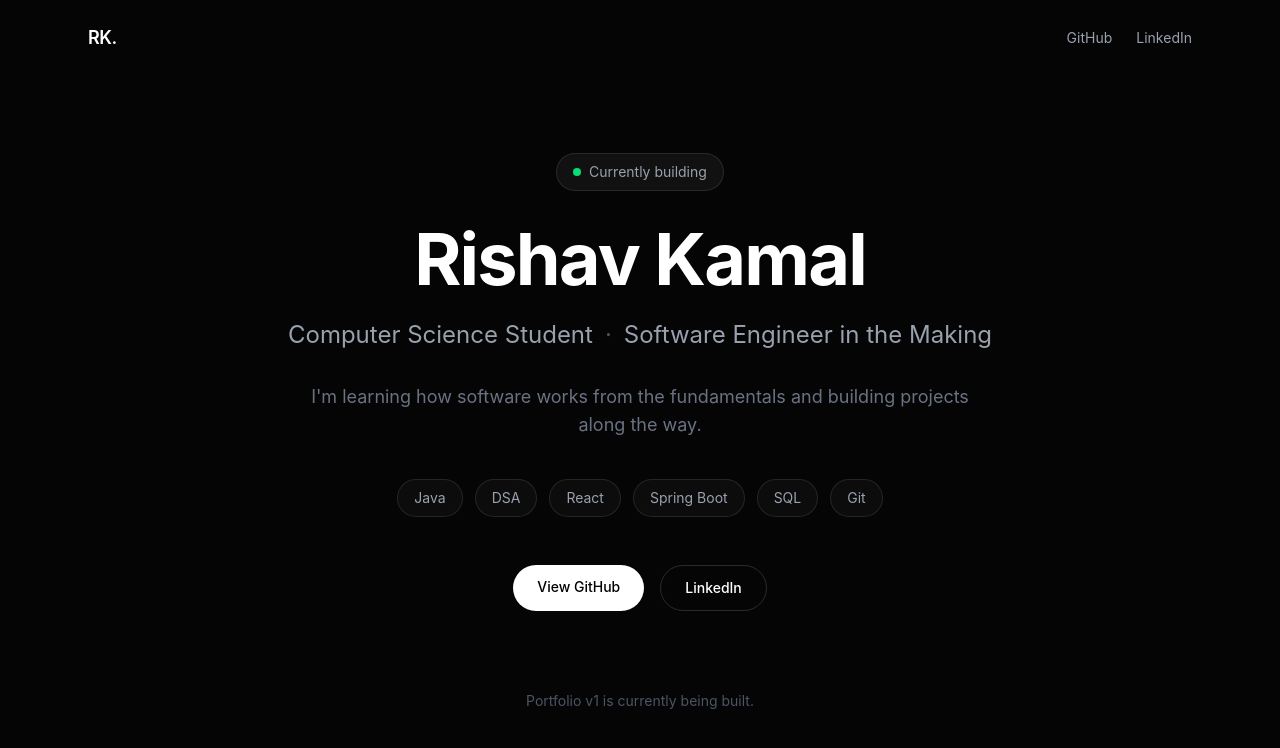
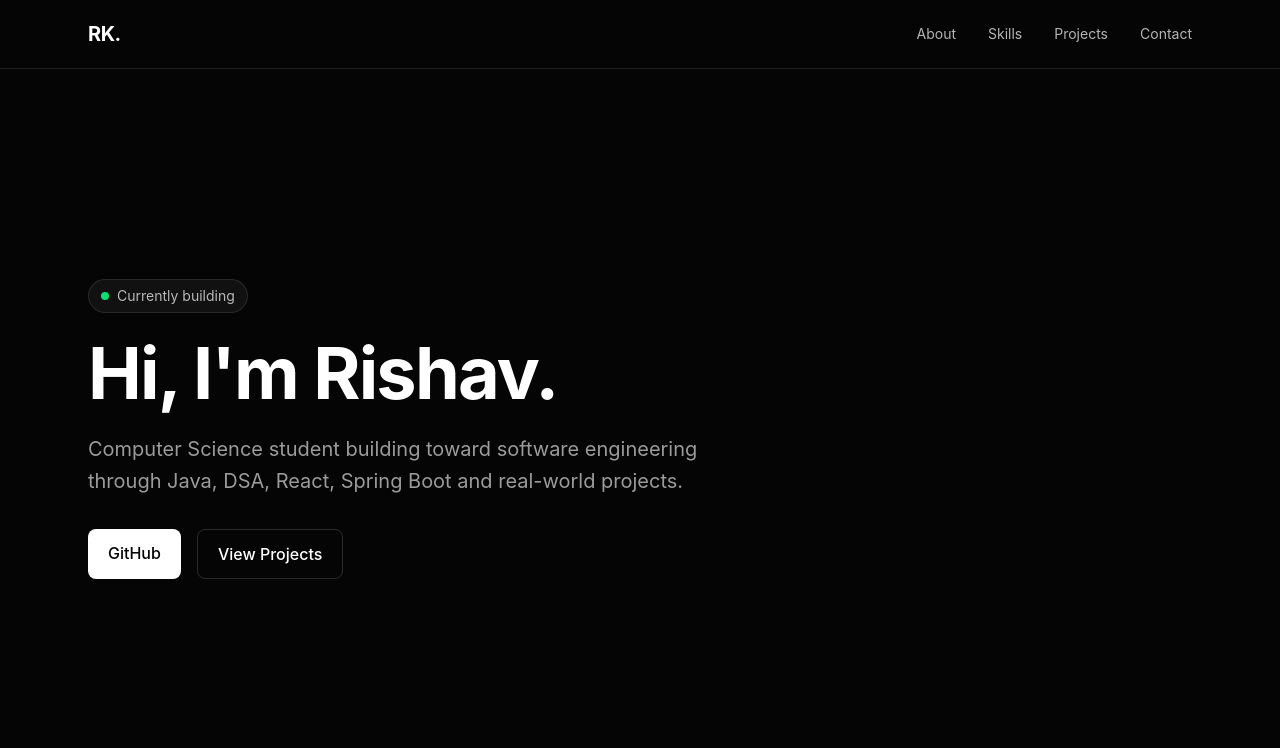
Before and after one commit to RishavKamal/portfolio, a React (Vite) app: page / in a window 1280 px wide. Shown: the top 748 px of the page. Built offline with nearby package versions, Linux system fonts and the light colour scheme.

Commit message:
added hero and navbar

```diff
--- a/src/App.jsx
+++ b/src/App.jsx
@@ -1,121 +1,13 @@
+import Navbar from "./components/Navbar";
+import Hero from "./components/Hero";
+
 const App = () => {
   return (
-    <main className="min-h-screen bg-[#050505] text-white">
+    <>
+      <Navbar />
+      <Hero />
+    </>
+  );
+};
 
-      {/* Navigation */}
-      <nav className="mx-auto flex max-w-6xl items-center justify-between px-6 py-6">
-        <div className="text-lg font-semibold tracking-tight">
-          RK.
-        </div>
-
-        <div className="flex items-center gap-6 text-sm text-gray-400">
-          <a
-            href="https://github.com/"
-            target="_blank"
-            rel="noreferrer"
-            className="transition hover:text-white"
-          >
-            GitHub
-          </a>
-
-          <a
-            href="https://www.linkedin.com/in/rishavkamal"
-            target="_blank"
-            rel="noreferrer"
-            className="transition hover:text-white"
-          >
-            LinkedIn
-          </a>
-        </div>
-      </nav>
-
-
-      {/* Hero */}
-      <section className="flex min-h-[calc(100vh-88px)] items-center justify-center px-6">
-        <div className="mx-auto max-w-4xl text-center">
-
-          {/* Status */}
-          <div className="mb-8 inline-flex items-center gap-2 rounded-full border border-white/10 bg-white/5 px-4 py-2 text-sm text-gray-400">
-            <span className="h-2 w-2 rounded-full bg-green-400"></span>
-            Currently building
-          </div>
-
-
-          {/* Heading */}
-          <h1 className="text-5xl font-bold tracking-tight sm:text-7xl">
-            Rishav Kamal
-          </h1>
-
-
-          {/* Subtitle */}
-          <p className="mt-6 text-xl text-gray-400 sm:text-2xl">
-            Computer Science Student
-            <span className="mx-3 text-gray-600">·</span>
-            Software Engineer in the Making
-          </p>
-
-
-          {/* Description */}
-          <p className="mx-auto mt-8 max-w-2xl text-base leading-7 text-gray-500 sm:text-lg">
-            I&apos;m learning how software works from the fundamentals
-            and building projects along the way.
-          </p>
-
-
-          {/* Technologies */}
-          <div className="mt-10 flex flex-wrap justify-center gap-3">
-            {[
-              "Java",
-              "DSA",
-              "React",
-              "Spring Boot",
-              "SQL",
-              "Git",
-            ].map((technology) => (
-              <span
-                key={technology}
-                className="rounded-full border border-white/10 bg-white/[0.03] px-4 py-2 text-sm text-gray-400"
-              >
-                {technology}
-              </span>
-            ))}
-          </div>
-
-
-          {/* Buttons */}
-          <div
-            id="contact"
-            className="mt-12 flex flex-col justify-center gap-4 sm:flex-row"
-          >
-            <a
-              href="https://github.com/RishavKamal"
-              target="_blank"
-              rel="noreferrer"
-              className="rounded-full bg-white px-6 py-3 text-sm font-medium text-black transition hover:bg-gray-200"
-            >
-              View GitHub
-            </a>
-
-            <a
-              href="https://www.linkedin.com/in/rishavkamal"
-              target="_blank"
-              rel="noreferrer"
-              className="rounded-full border border-white/15 px-6 py-3 text-sm font-medium text-white transition hover:bg-white/5"
-            >
-              LinkedIn
-            </a>
-          </div>
-
-
-          {/* Footer */}
-          <p className="mt-20 text-sm text-gray-600">
-            Portfolio v1 is currently being built.
-          </p>
-
-        </div>
-      </section>
-    </main>
-  )
-}
-
-export default App
+export default App;
--- /dev/null
+++ b/src/components/Hero.jsx
@@ -0,0 +1,52 @@
+const Hero = () => {
+  return (
+    <section
+      id="hero"
+      className="mx-auto flex min-h-[calc(100vh-81px)] max-w-6xl items-center px-6 py-20"
+    >
+      <div className="max-w-3xl">
+
+        {/* Status */}
+        <div className="mb-6 inline-flex items-center gap-2 rounded-full border border-white/10 bg-white/5 px-3 py-1.5 text-sm text-white/70">
+          <span className="h-2 w-2 rounded-full bg-green-400" />
+          Currently building
+        </div>
+
+        {/* Heading */}
+        <h1 className="text-5xl font-bold tracking-tight sm:text-6xl lg:text-7xl">
+          Hi, I'm Rishav.
+        </h1>
+
+        {/* Description */}
+        <p className="mt-6 max-w-2xl text-lg leading-8 text-white/60 sm:text-xl">
+          Computer Science student building toward software engineering
+          through Java, DSA, React, Spring Boot and real-world projects.
+        </p>
+
+        {/* Buttons */}
+        <div className="mt-8 flex flex-wrap gap-4">
+
+          <a
+            href="https://github.com/RishavKamal"
+            target="_blank"
+            rel="noreferrer"
+            className="rounded-lg bg-white px-5 py-3 font-medium text-black transition hover:bg-white/90"
+          >
+            GitHub
+          </a>
+
+          <a
+            href="#projects"
+            className="rounded-lg border border-white/15 px-5 py-3 font-medium text-white transition hover:bg-white/5"
+          >
+            View Projects
+          </a>
+
+        </div>
+
+      </div>
+    </section>
+  );
+};
+
+export default Hero;
--- /dev/null
+++ b/src/components/Navbar.jsx
@@ -0,0 +1,50 @@
+const Navbar = () => {
+  return (
+    <nav className="w-full border-b border-white/10">
+      <div className="mx-auto flex max-w-6xl items-center justify-between px-6 py-5">
+
+        {/* Logo */}
+        <a
+          href="#hero"
+          className="text-xl font-bold tracking-tight"
+        >
+          RK.
+        </a>
+
+        {/* Navigation */}
+        <div className="hidden items-center gap-8 text-sm text-white/70 sm:flex">
+          <a
+            href="#about"
+            className="transition hover:text-white"
+          >
+            About
+          </a>
+
+          <a
+            href="#skills"
+            className="transition hover:text-white"
+          >
+            Skills
+          </a>
+
+          <a
+            href="#projects"
+            className="transition hover:text-white"
+          >
+            Projects
+          </a>
+
+          <a
+            href="#contact"
+            className="transition hover:text-white"
+          >
+            Contact
+          </a>
+        </div>
+
+      </div>
+    </nav>
+  );
+};
+
+export default Navbar;
```
